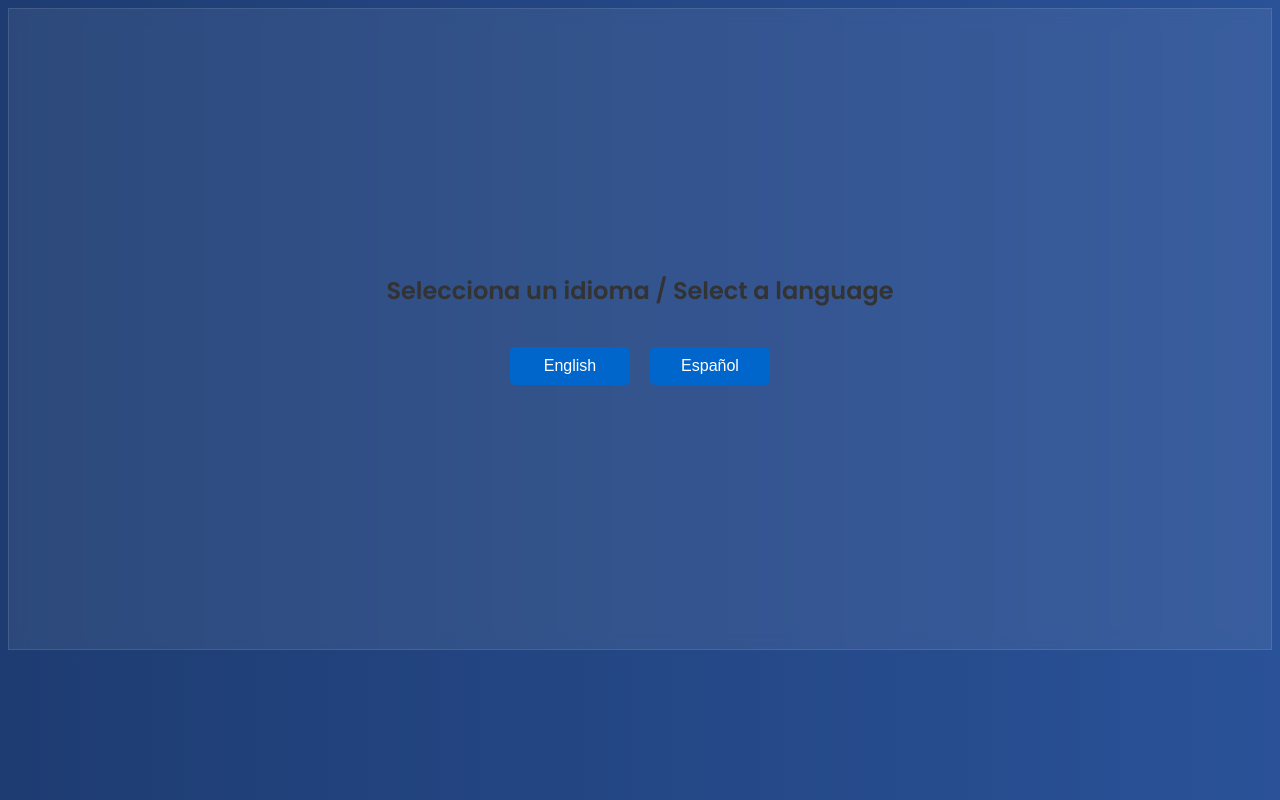
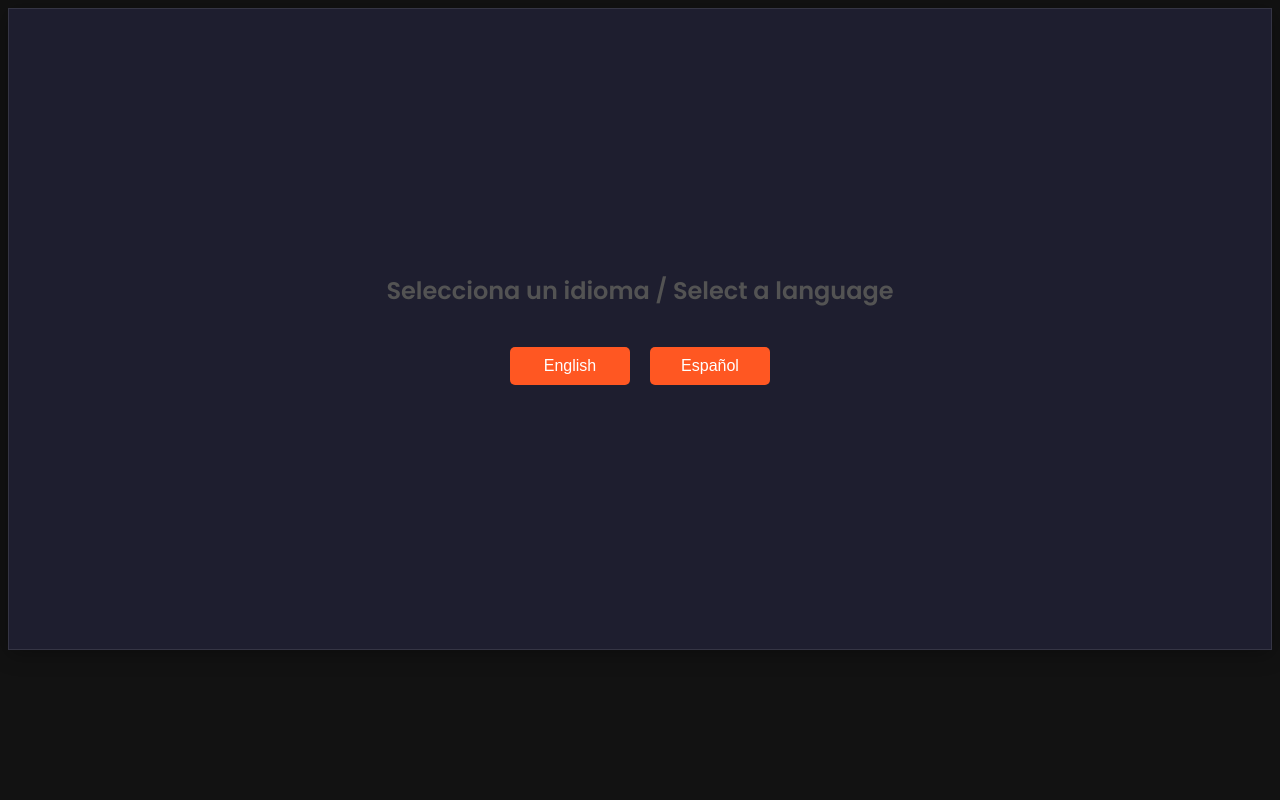
Before and after one commit to Kenneth-Rojas/tareas-ia-kenneth-rojas, a Flask app: page / in a window 1280 px wide. Run offline with Flask 3, Linux system fonts and the light colour scheme.

Commit message:
New font colors

```diff
--- a/Tarea3/static/style.css
+++ b/Tarea3/static/style.css
@@ -2,19 +2,20 @@
 
 body {
     font-family: 'Poppins', sans-serif;
-    background: linear-gradient(to right, #1e3c72, #2a5298); /* Azul oscuro degradado */
-    color: #f1f1f1; /* texto principal claro */
+    background-color: #121212;
+    color: #EDEDED;
 }
 
 .container {
-    background-color: rgba(255, 255, 255, 0.07);
     backdrop-filter: blur(8px);
     color: #f5f5f5;
     border: 1px solid rgba(255,255,255,0.1);
+    background-color: #1E1E2F;
+    box-shadow: 0 4px 20px rgba(0, 0, 0, 0.3);
 }
 
 h1, h2, h3 {
-    color: #ffffff; /* títulos blancos puros */
+    color: #FFD700;
     font-weight: 600;
 }
 
@@ -24,7 +25,7 @@ p, li {
 
 
 h1, h2, h3 {
-    color: #333;
+    color: #535353;
 }
 
 p, li {
@@ -34,8 +35,8 @@ p, li {
 }
 
 button, input[type="submit"] {
-    color: #ffffff;
-    background-color: #0066cc;
+    background-color: #FF5722;
+    color: white;
     border: none;
     padding: 10px 16px;
     border-radius: 5px;
@@ -45,7 +46,7 @@ button, input[type="submit"] {
 }
 
 button:hover, input[type="submit"]:hover {
-    background-color: #3385ff;
+    background-color: #FF784E;
 }
 
 button:focus, a:focus {
@@ -54,12 +55,12 @@ button:focus, a:focus {
 }
 
 a {
-    color: #80bfff;
+    color: #00BFFF;
     text-decoration: none;
 }
 
 a:hover {
-    color: #ffffff;
+     color: #80DFFF;
     text-decoration: underline;
 }
 
@@ -87,7 +88,7 @@ input[type="text"], select {
 }
 
 .flashcard {
-  background-color: white;
+  background-color: #24243e;
   border-radius: 10px;
   box-shadow: 0 4px 10px rgba(0,0,0,0.15);
   padding: 20px;
@@ -96,6 +97,7 @@ input[type="text"], select {
 }
 
 .flashcard:hover {
+  background-color: #37375a;
   transform: translateY(-5px);
   box-shadow: 0 8px 20px rgba(0,0,0,0.3);
 }
```
